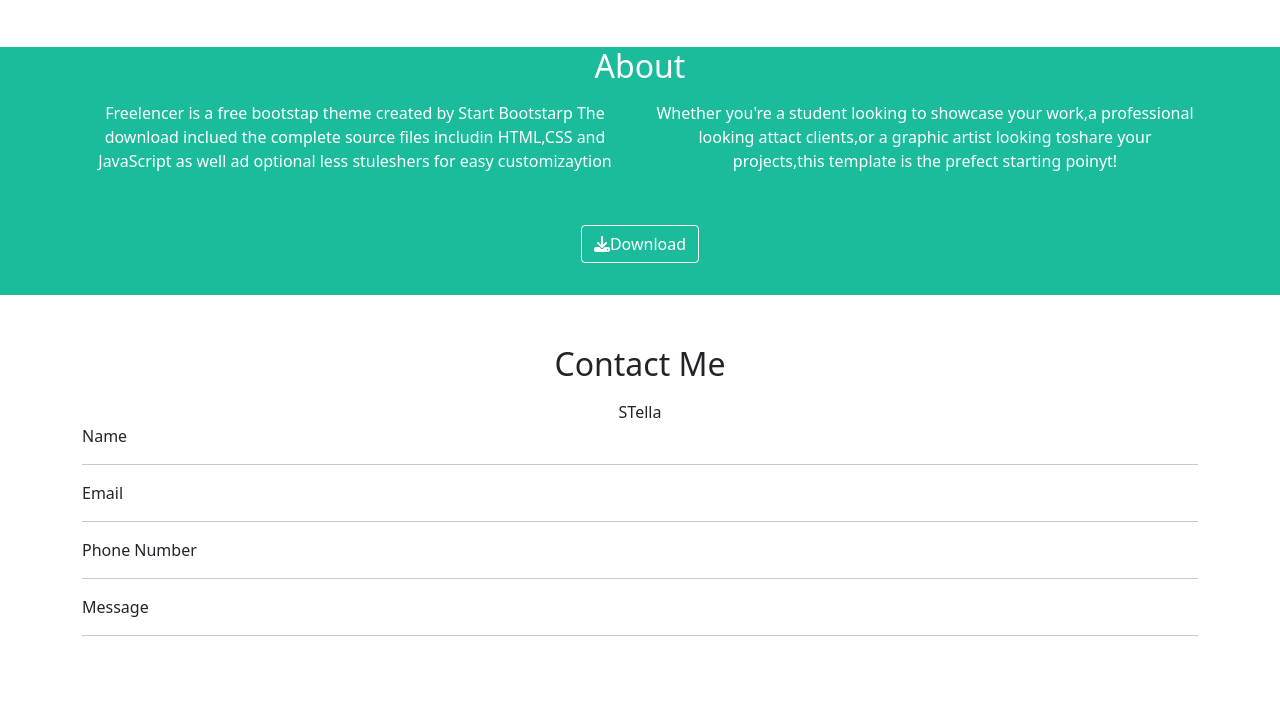
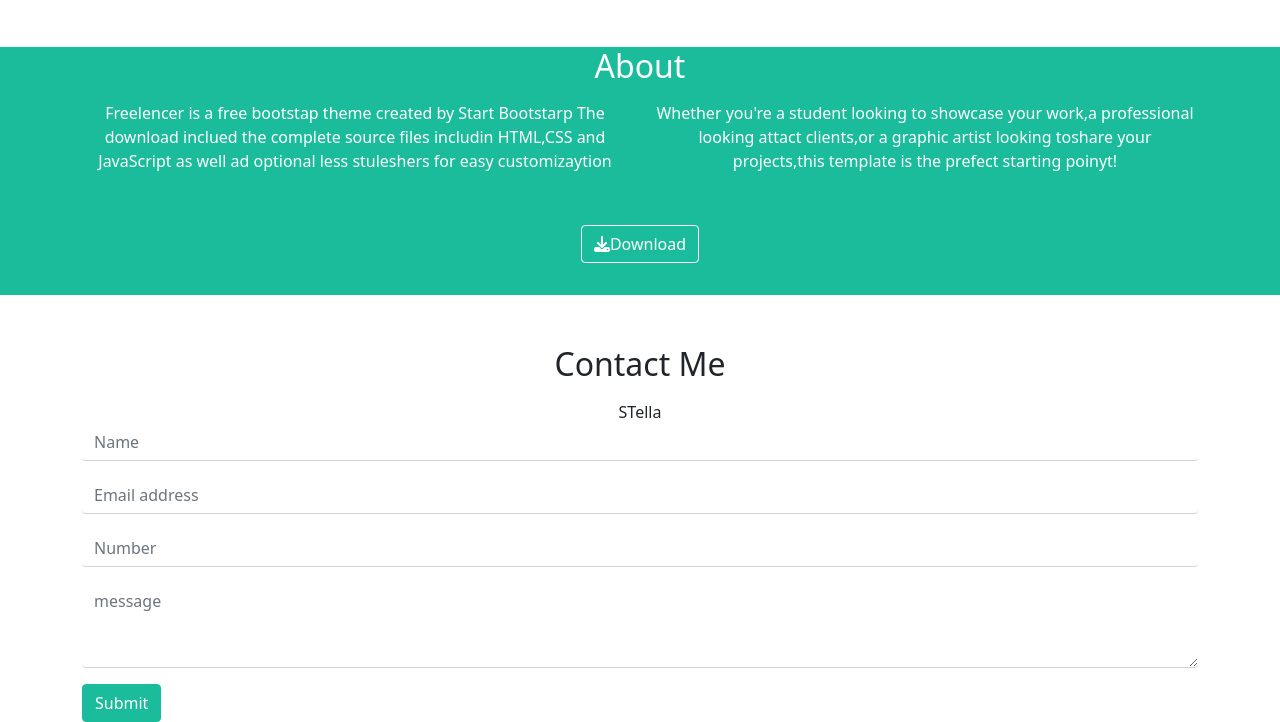
Before and after one commit to Gius993/html-css-bootstrap-freelancer, a plain HTML site: page index.html in a window 1280 px wide. Shown: the part 1155-1877 px from the top of the page. Before the commit the page ends 1807 px from the top, so only its background shows below. Drawn offline with nearby package versions, Linux system fonts and the light colour scheme.

Commit message:
fine contact me

```diff
--- a/css/style.css
+++ b/css/style.css
@@ -90,7 +90,13 @@ img{
 	text-align: center;
 	margin-top: 50px;
 }
-
+/*******modifiche***/
+.form-control{
+	border-top: none;
+	border-left: none;
+	border-right: none;
+	border-bottom: 1px solid lightgrey;
+}
 
 /*******color**/
 .button_color{
@@ -98,3 +104,9 @@ img{
 	border: 1px solid white;
 	margin: 2rem;
 }
+
+.botton_color-green{
+	color: white;
+	border: 1px solid #1abc9c;
+	background-color: #1abc9c;
+}
--- a/index.html
+++ b/index.html
@@ -149,14 +149,29 @@
 
 			</div>
 
-			<div>Name</div>
-			<hr>
-			<div>Email</div>
-			<hr>
-			<div>Phone Number</div>
-			<hr>
-			<div>Message</div>
-			<hr>
+			<form>
+				<div class="mb-3">
+
+					<label for="name" class="form-label visually-hidden">Name</label>
+				 	 <input type="text" class="form-control" id="name" aria-describedby="emailHelp"placeholder="Name">
+
+				</div>
+				<div class="mb-3">
+				  <label for="email" class="form-label visually-hidden">Email address</label>
+				  <input type="text" class="form-control" id="Email address" placeholder="Email address">
+				</div>
+				<div class="mb-3">
+				  <label for="Number" class="form-label visually-hidden">Number</label>
+				  <input type="text" class="form-control" id="Number" placeholder="Number">
+				</div>
+				<div class="mb-3">
+					<label for="exampleFormControlTextarea1" class="form-label visually-hidden">message</label>
+					<textarea class="form-control" id="exampleFormControlTextarea1" rows="3" placeholder="message"></textarea>
+				  </div>
+
+				<button type="submit" class="btn btn-primary botton_color-green">Submit</button>
+
+			</form>
 		</div>
 
 	</main>
```
